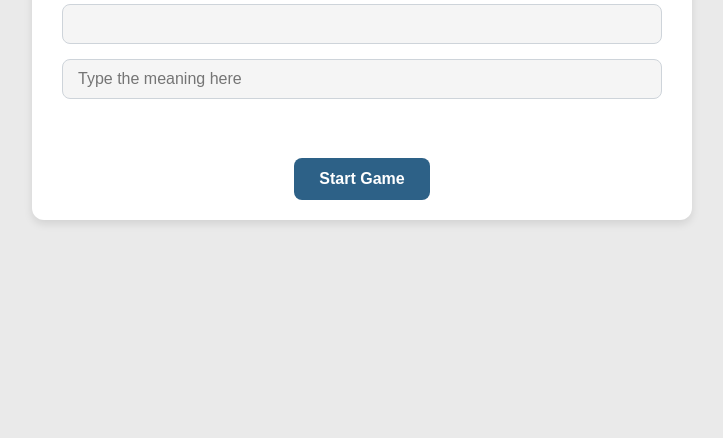
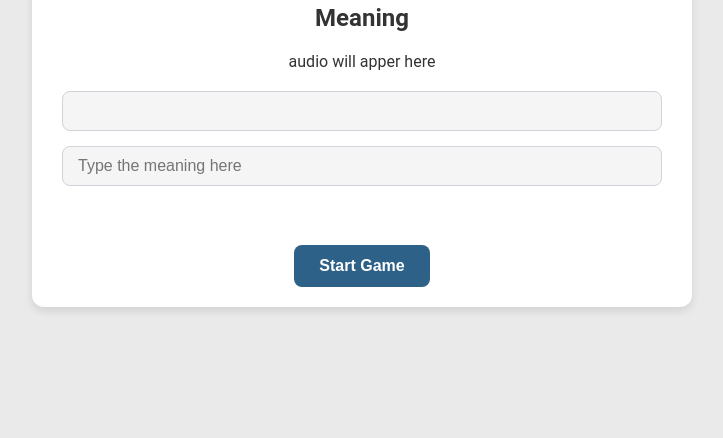
Before and after one commit to KaceTH/English-Study, a plain HTML site: page index.html in a window 1280 px wide. Shown: the part 362-800 px from the top of the page, without its empty margins (278-1001 px from the left). Drawn offline with Linux system fonts and the light colour scheme.

Commit message:
Update index.html

```diff
--- a/index.html
+++ b/index.html
@@ -23,6 +23,14 @@
             <div id="meaning" class="meaning-display">Meaning will appear here</div>
         </div>
 
+        <div class="dictionary-info" id="dictionaryInfo">
+            <h2>Meaning</h2>
+            <div id="definition">audio will apper here</div>
+            <div id="uk">
+            </div>
+            <div id="us">
+            </div>
+        </div>
         <div class="user-input">
             <div id="customInput" class="custom-input" tabindex="0"></div>
             <input id="meaningInput" type="text" class="meaning-input" placeholder="Type the meaning here">
```
